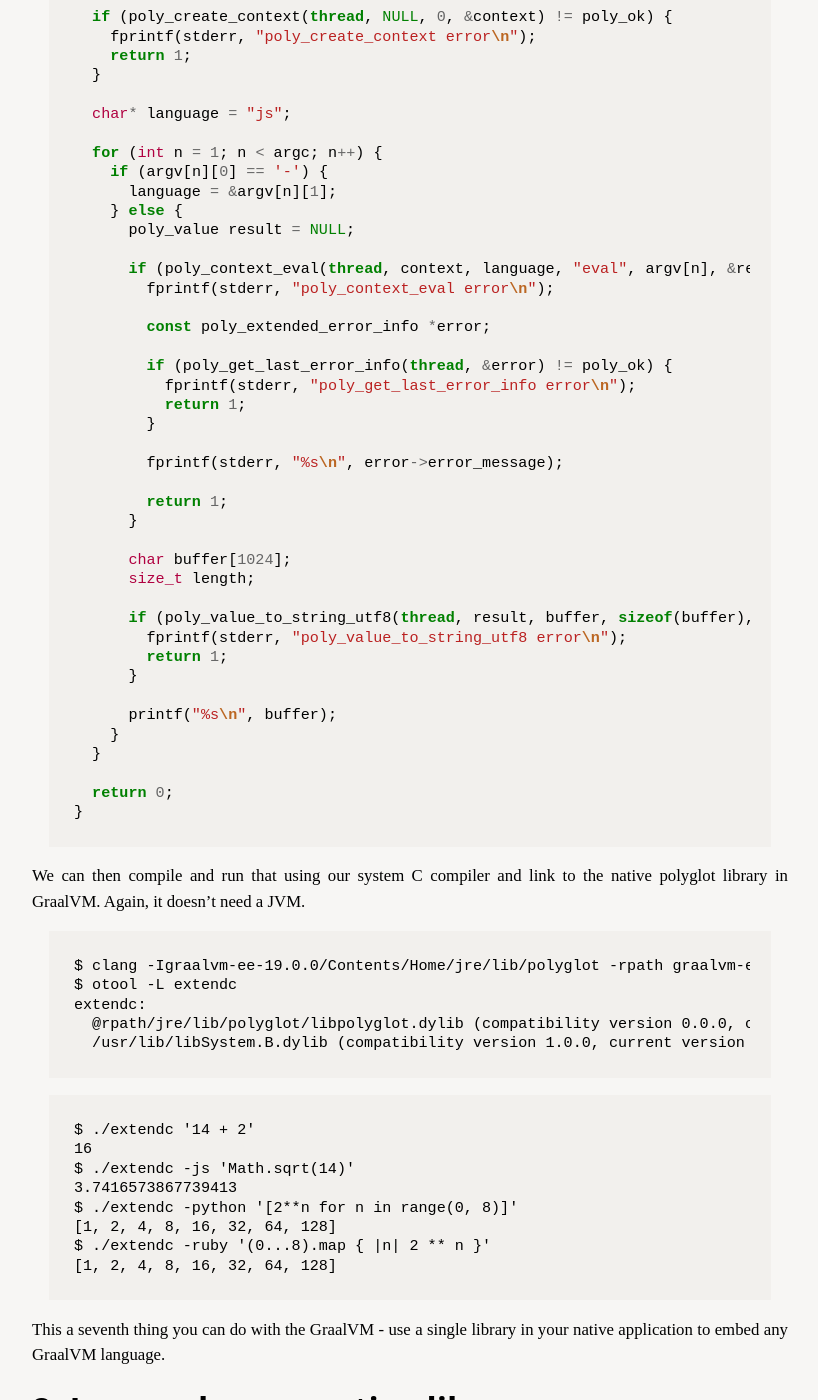
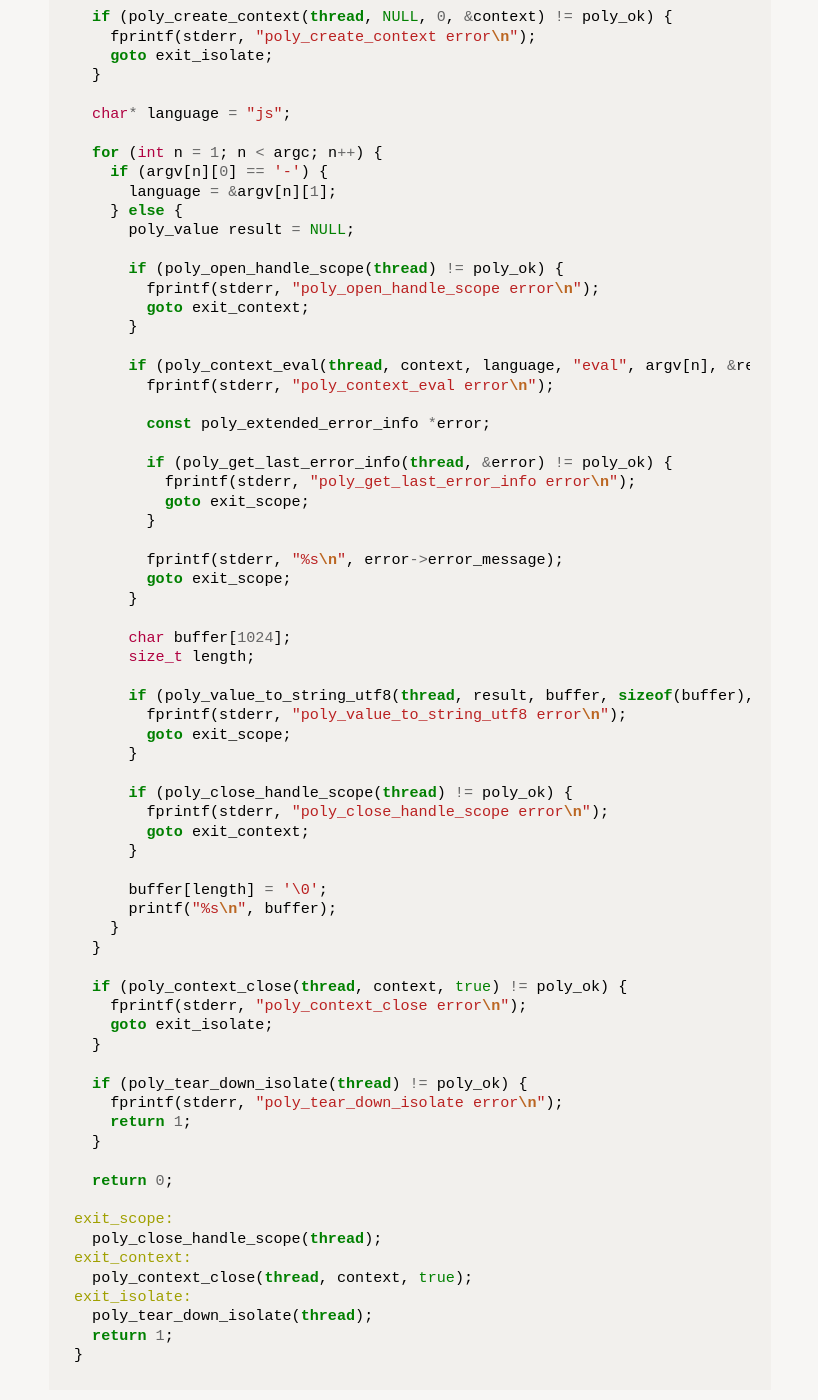
Before and after one commit to chrisseaton/chrisseaton.github.io, a Jekyll site: the page built from truffleruby/tenthings/index.md, in a window 1280 px wide and 1400 px high, scrolled down 18204 px. Shown: the whole window, without its empty margins (230-1048 px from the left). Built offline with Jekyll 4.4.1, drawn with Linux system fonts in a browser that asks for light colours; nearby versions of some CDN libraries; some web fonts are replaced; some of the changed text lies outside the part shown.

Commit message:
Fix use of GraalVM embedding API

````diff
--- a/truffleruby/tenthings/index.md
+++ b/truffleruby/tenthings/index.md
@@ -762,11 +762,11 @@
 #include <polyglot_api.h>
 
 int main(int argc, char **argv) {
-  graal_isolate_t *isolate = NULL;
-  graal_isolatethread_t *thread = NULL;
+  poly_isolate isolate = NULL;
+  poly_thread thread = NULL;
 
-  if (graal_create_isolate(NULL, &isolate, &thread) != 0) {
-    fprintf(stderr, "graal_create_isolate error\n");
+  if (poly_create_isolate(NULL, &isolate, &thread) != poly_ok) {
+    fprintf(stderr, "poly_create_isolate error\n");
     return 1;
   }
 
@@ -774,7 +774,7 @@
 
   if (poly_create_context(thread, NULL, 0, &context) != poly_ok) {
     fprintf(stderr, "poly_create_context error\n");
-    return 1;
+    goto exit_isolate;
   }
 
   char* language = "js";
@@ -785,6 +785,11 @@
     } else {
       poly_value result = NULL;
 
+      if (poly_open_handle_scope(thread) != poly_ok) {
+        fprintf(stderr, "poly_open_handle_scope error\n");
+        goto exit_context;
+      }
+
       if (poly_context_eval(thread, context, language, "eval", argv[n], &result) != poly_ok) {
         fprintf(stderr, "poly_context_eval error\n");
 
@@ -792,12 +797,11 @@
 
         if (poly_get_last_error_info(thread, &error) != poly_ok) {
           fprintf(stderr, "poly_get_last_error_info error\n");
-          return 1;
+          goto exit_scope;
         }
 
         fprintf(stderr, "%s\n", error->error_message);
-
-        return 1;
+        goto exit_scope;
       }
 
       char buffer[1024];
@@ -805,14 +809,38 @@
 
       if (poly_value_to_string_utf8(thread, result, buffer, sizeof(buffer), &length) != poly_ok) {
         fprintf(stderr, "poly_value_to_string_utf8 error\n");
-        return 1;
+        goto exit_scope;
       }
 
+      if (poly_close_handle_scope(thread) != poly_ok) {
+        fprintf(stderr, "poly_close_handle_scope error\n");
+        goto exit_context;
+      }
+
+      buffer[length] = '\0';
       printf("%s\n", buffer);
     }
   }
 
+  if (poly_context_close(thread, context, true) != poly_ok) {
+    fprintf(stderr, "poly_context_close error\n");
+    goto exit_isolate;
+  }
+
+  if (poly_tear_down_isolate(thread) != poly_ok) {
+    fprintf(stderr, "poly_tear_down_isolate error\n");
+    return 1;
+  }
+
   return 0;
+
+exit_scope:
+  poly_close_handle_scope(thread);
+exit_context:
+  poly_context_close(thread, context, true);
+exit_isolate:
+  poly_tear_down_isolate(thread);
+  return 1;
 }
 ```
 
@@ -960,6 +988,11 @@
 
   printf("%.2f km\n", distance(thread, a_lat, a_long, b_lat, b_long));
 
+  if (graal_detach_thread(thread) != 0) {
+    fprintf(stderr, "graal_detach_thread error\n");
+    return 1;
+  }
+
   return 0;
 }
 ```
````
